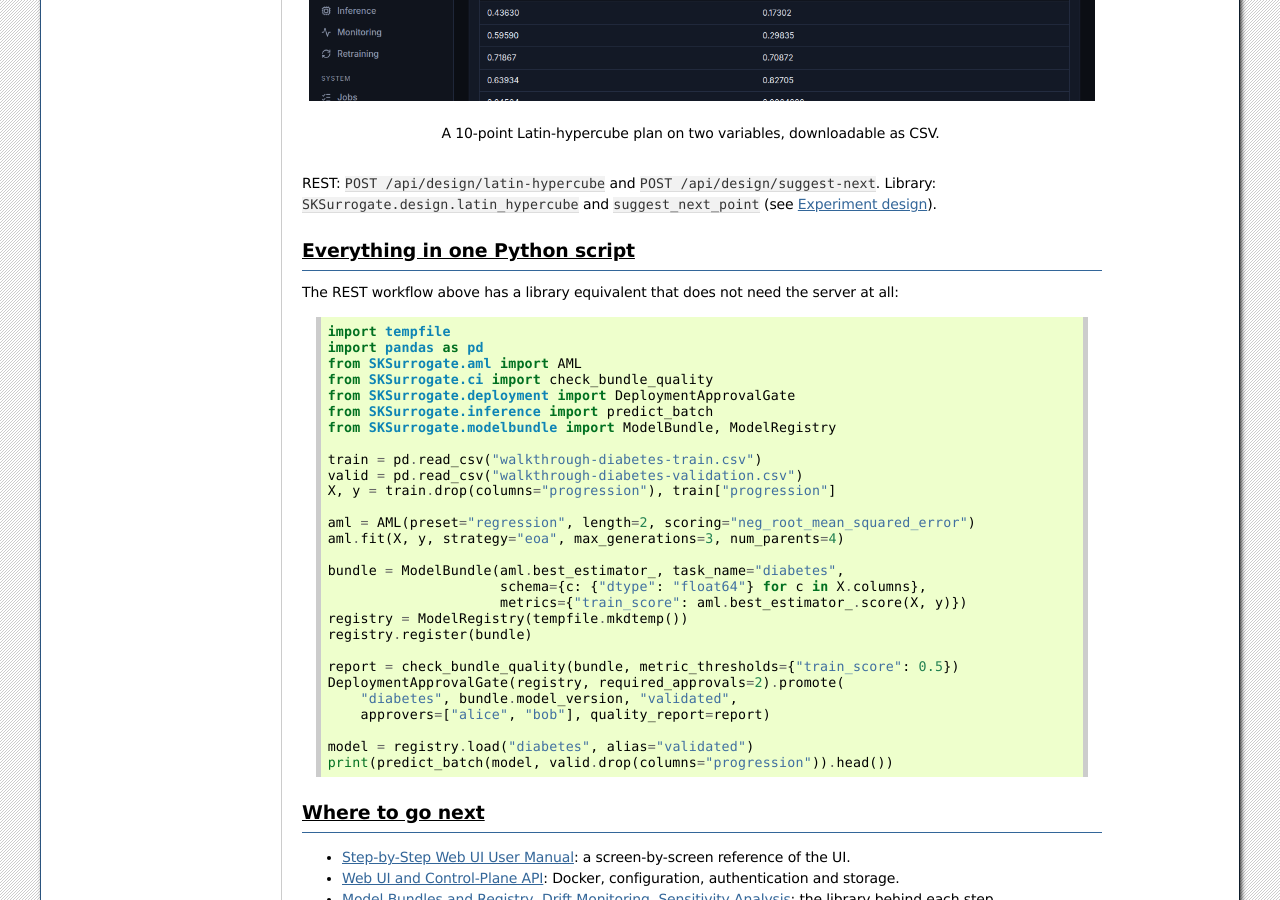
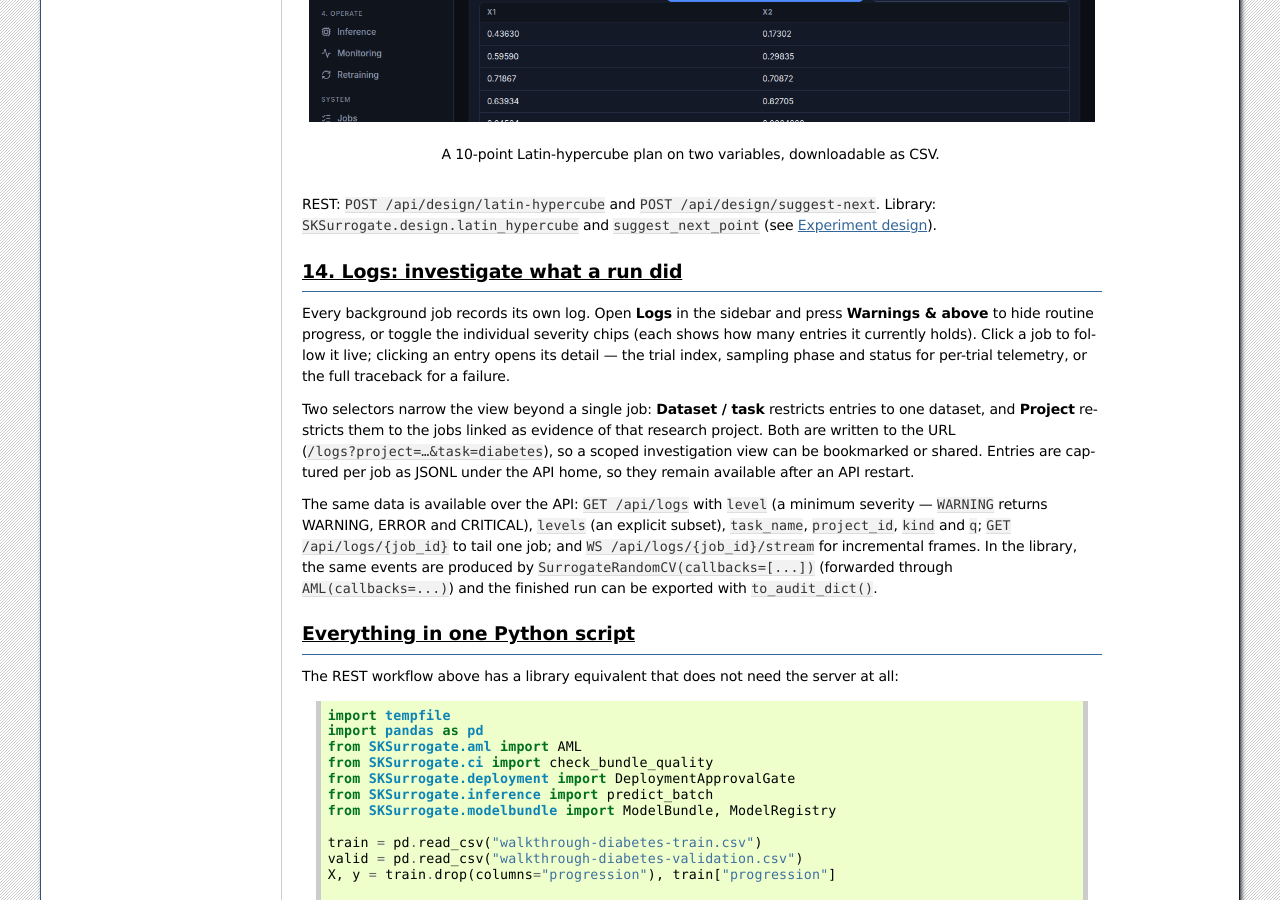
Before and after one commit to mghasemi/sksurrogate, a Sphinx documentation site: the page built from docs/walkthrough.rst, in a window 1280 px wide and 900 px high, scrolled down 17779 px. Built offline with Sphinx 7.4.7, drawn with Linux system fonts in a browser that asks for light colours; some of the changed text lies outside the part shown.

Commit message:
docs: cover log capture and scoping in the user documentation
The logs feature was documented in controlplane.rst, ui-manual.rst (with a
figure), telemetry.rst and the CHANGELOG; this closes the remaining gaps:

* walkthrough.rst: new step 14 'Logs: investigate what a run did' - severity
  chips and the Warnings & above shortcut, job live tail, entry detail, dataset
  and project scoping with shareable URLs, plus the REST/library equivalents
  (GET /api/logs filters, per-job tail, WS stream, callbacks, to_audit_dict).
* readme.rst: 'Observe what a run did' section linking the telemetry contract,
  the log endpoints and the UI manual.
* controlplane.rst: the per-job endpoint section now states which filters it
  accepts (project scope is cross-job only) instead of 'same filters'.
* SKSurrogate/structsearch.py + aml.py: 'callbacks' documented in the
  SurrogateRandomCV/AML class docstrings so the generated API reference lists it.
* CHANGELOG: documentation bullet extended accordingly.

Verified: Sphinx HTML build exit 0 with zero warnings; the rendered walkthrough
contains '14. Logs' and 'Dataset / task', code.html carries callbacks /
surrogate_exploit / to_audit_dict, and readme.rst parses cleanly through
docutils. Full suite 378 passed / 32 subtests.

```diff
--- a/CHANGELOG.rst
+++ b/CHANGELOG.rst
@@ -53,7 +53,11 @@ Web UI log browser and severity-aware logging
   termination.
 * Docs: new log-browsing section in ``controlplane.rst`` (endpoint and entry
   contract, persistence, retention), the Logs page in ``ui-manual.rst`` with a
-  figure, and the severity table plus the stderr rule in ``telemetry.rst``.
+  figure, the severity table plus the stderr rule in ``telemetry.rst``, a
+  ``14. Logs`` step in the UI walkthrough (severity, dataset/task and project
+  scoping, REST equivalents), an "Observe what a run did" section in the readme,
+  and ``callbacks`` documented in the ``SurrogateRandomCV``/``AML`` class
+  docstrings so the generated API reference covers it.
 
 [0.3.0] - 2026-11-08
 --------------------
--- a/docs/controlplane.rst
+++ b/docs/controlplane.rst
@@ -154,8 +154,9 @@ themselves are read through the endpoints below.
     instead of scanning the whole store.
 
 ``GET /api/logs/{job_id}``
-    Tail one job; same filters plus ``since_seq`` for polling. Returns 404 for an
-    unknown job.
+    Tail one job; accepts the same severity, ``kind``, ``task_name`` and ``q``
+    filters plus ``since_seq`` for polling (``project_id`` is only meaningful on
+    the cross-job endpoint). Returns 404 for an unknown job.
 
 ``WS /api/logs/{job_id}/stream``
     Incremental tail: accepts ``level``/``levels``/``since_seq`` as query
--- a/docs/walkthrough.rst
+++ b/docs/walkthrough.rst
@@ -483,6 +483,31 @@ REST: ``POST /api/design/latin-hypercube`` and ``POST /api/design/suggest-next``
 Library: ``SKSurrogate.design.latin_hypercube`` and ``suggest_next_point``
 (see :doc:`experiment-design`).
 
+14. Logs: investigate what a run did
+====================================
+
+Every background job records its own log. Open **Logs** in the sidebar and press
+**Warnings & above** to hide routine progress, or toggle the individual severity
+chips (each shows how many entries it currently holds). Click a job to follow it
+live; clicking an entry opens its detail — the trial index, sampling phase and
+status for per-trial telemetry, or the full traceback for a failure.
+
+Two selectors narrow the view beyond a single job: **Dataset / task** restricts
+entries to one dataset, and **Project** restricts them to the jobs linked as
+evidence of that research project. Both are written to the URL
+(``/logs?project=…&task=diabetes``), so a scoped investigation view can be
+bookmarked or shared. Entries are captured per job as JSONL under the API home,
+so they remain available after an API restart.
+
+The same data is available over the API: ``GET /api/logs`` with ``level`` (a
+minimum severity — ``WARNING`` returns WARNING, ERROR and CRITICAL),
+``levels`` (an explicit subset), ``task_name``, ``project_id``, ``kind`` and
+``q``; ``GET /api/logs/{job_id}`` to tail one job; and
+``WS /api/logs/{job_id}/stream`` for incremental frames. In the library, the
+same events are produced by ``SurrogateRandomCV(callbacks=[...])`` (forwarded
+through ``AML(callbacks=...)``) and the finished run can be exported with
+``to_audit_dict()``.
+
 Everything in one Python script
 ===============================
 
```
Also changed, not shown: readme.rst (+12 -0 lines), 2 other files.
